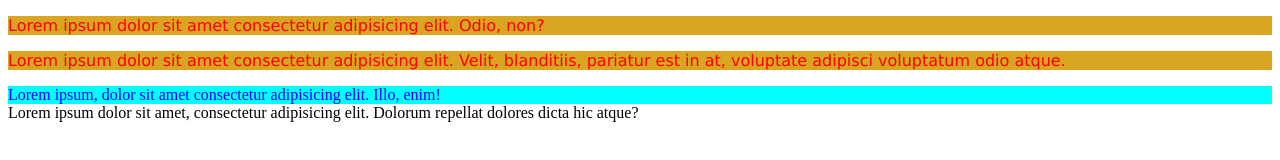
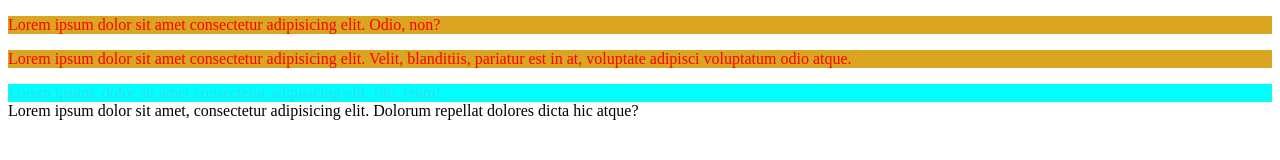
Before and after one commit to AyushSavaliya18/HTML-CSS, a plain HTML site: page index.html in a window 1280 px wide. Drawn offline with Linux system fonts and the light colour scheme.

Commit message:
12-5-24
color change

```diff
--- a/index.html
+++ b/index.html
@@ -1,29 +1,33 @@
 <!DOCTYPE html>
 <html lang="en">
+
 <head>
     <meta charset="UTF-8">
     <meta name="viewport" content="width=device-width, initial-scale=1.0">
     <title>css</title>
     <style>
-        p{
+        p {
             color: red;
             background-color: goldenrod;
-            font-family: Verdana, Geneva, Tahoma, sans-serif;
+            font-family: Verdana, ;
         }
-        .ba{
-            background-color:aqua;
-            color: blue;
+
+        .ba {
+            background-color: aqua;
+            color: rgb(47, 220, 239);
         }
     </style>
 </head>
+
 <body>
-    <p >Lorem ipsum dolor sit amet consectetur adipisicing elit. Odio, non?</p>
-    <p>Lorem ipsum dolor sit amet consectetur adipisicing elit. Velit, blanditiis, pariatur est in at, voluptate adipisci voluptatum odio atque.</p>
-
+    <p>Lorem ipsum dolor sit amet consectetur adipisicing elit. Odio, non?</p>
+    <p>Lorem ipsum dolor sit amet consectetur adipisicing elit. Velit, blanditiis, pariatur est in at, voluptate
+        adipisci voluptatum odio atque.</p>
     <div class="ba">Lorem ipsum, dolor sit amet consectetur adipisicing elit. Illo, enim!</div>
-
-    <div id="one">Lorem ipsum dolor sit amet, consectetur adipisicing elit. Dolorum repellat dolores dicta hic atque?</div>
+    <div id="one">Lorem ipsum dolor sit amet, consectetur adipisicing elit. Dolorum repellat dolores dicta hic atque?
+    </div>
 
 
 </body>
+
 </html>
```
